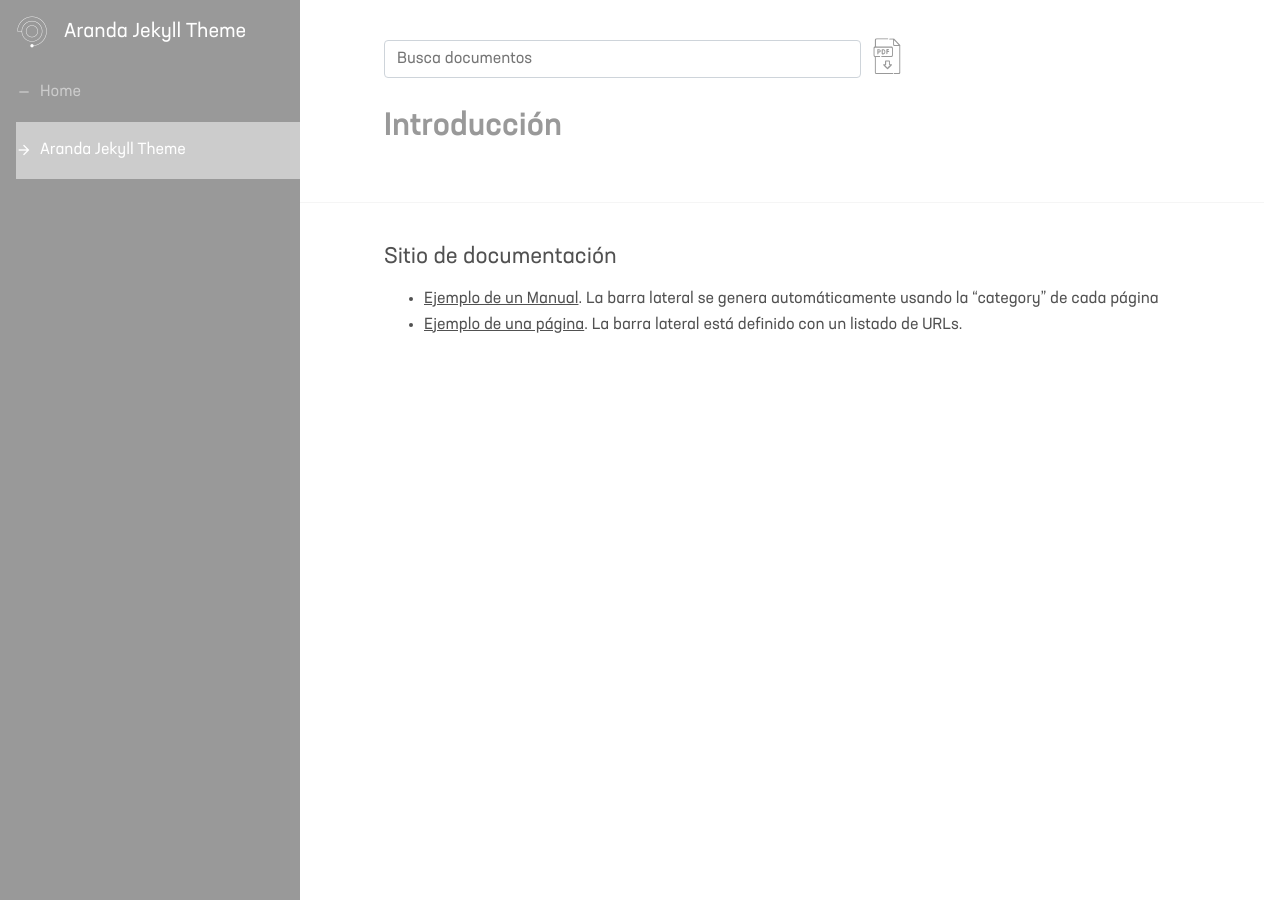
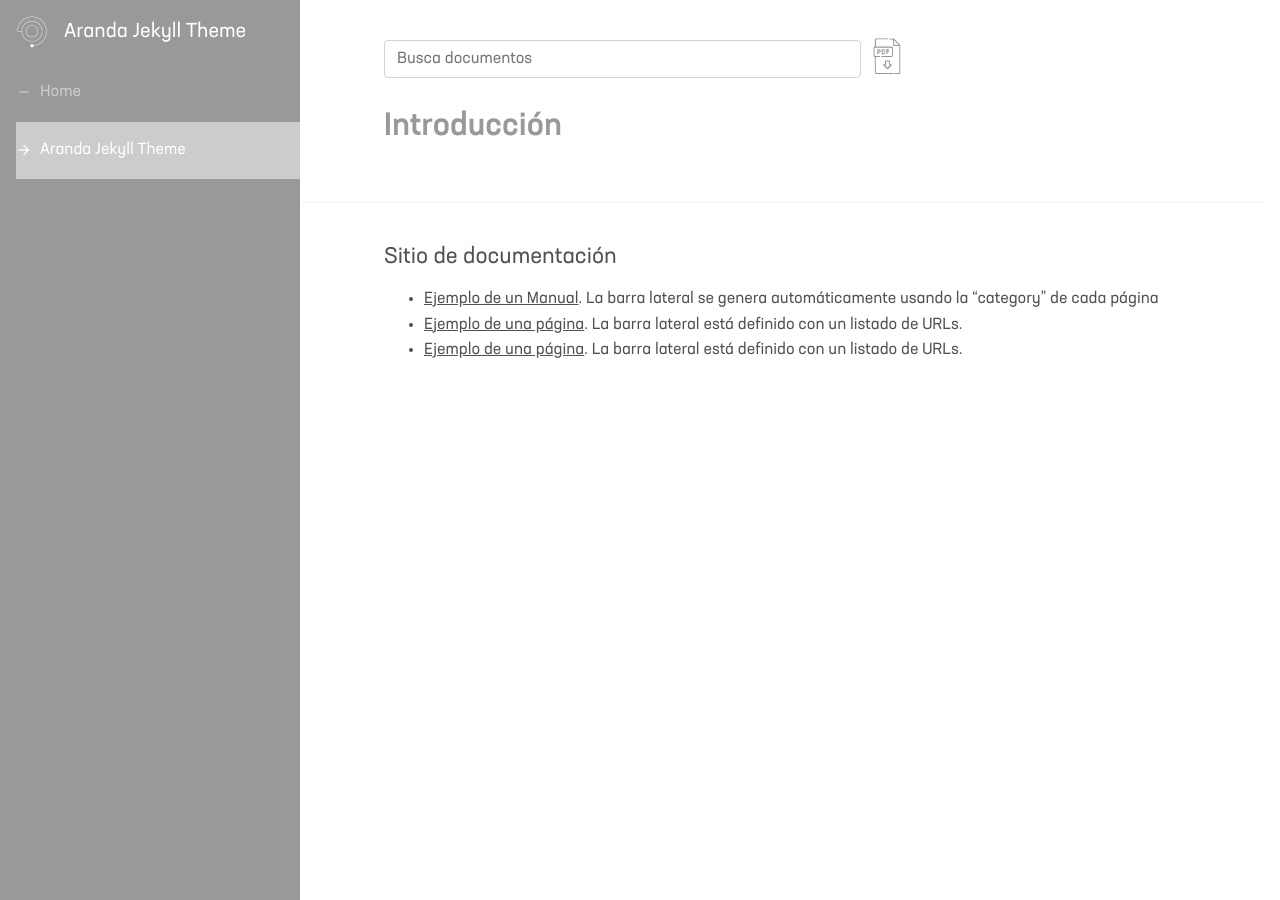
Before and after one commit to Nats85/Manuales-Aranda-Apis, a Jekyll site: the page built from index.md, in a window 1280 px wide. Built offline with Jekyll 4.4.1, drawn with Linux system fonts in a browser that asks for light colours.

Commit message:
Update index.md

```diff
--- a/index.md
+++ b/index.md
@@ -9,3 +9,4 @@ nav: false
 
 - [Ejemplo de un Manual](docs/). La barra lateral se genera automáticamente usando la "category" de cada página
 - [Ejemplo de una página](test/). La barra lateral está definido con un listado de URLs.
+- [Ejemplo de una página](troubleshooting/). La barra lateral está definido con un listado de URLs.
```
